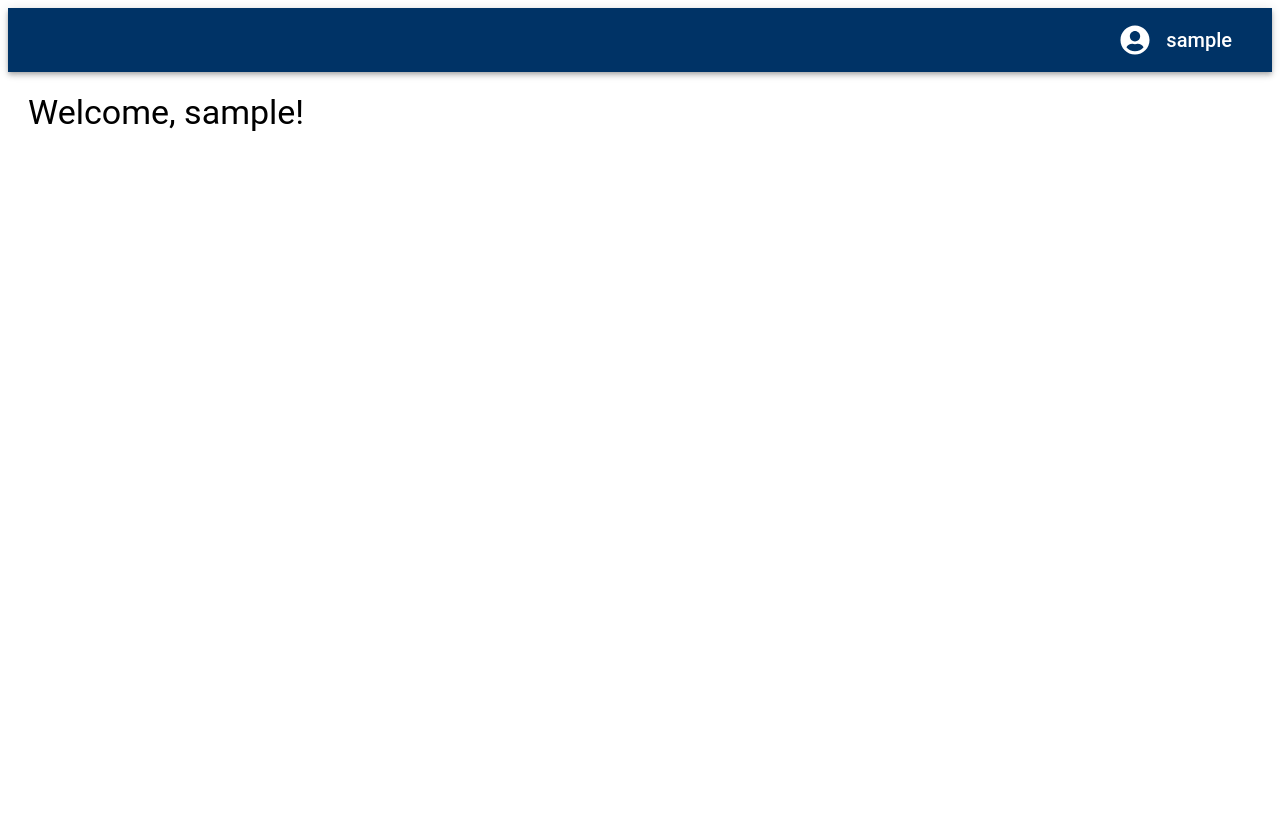
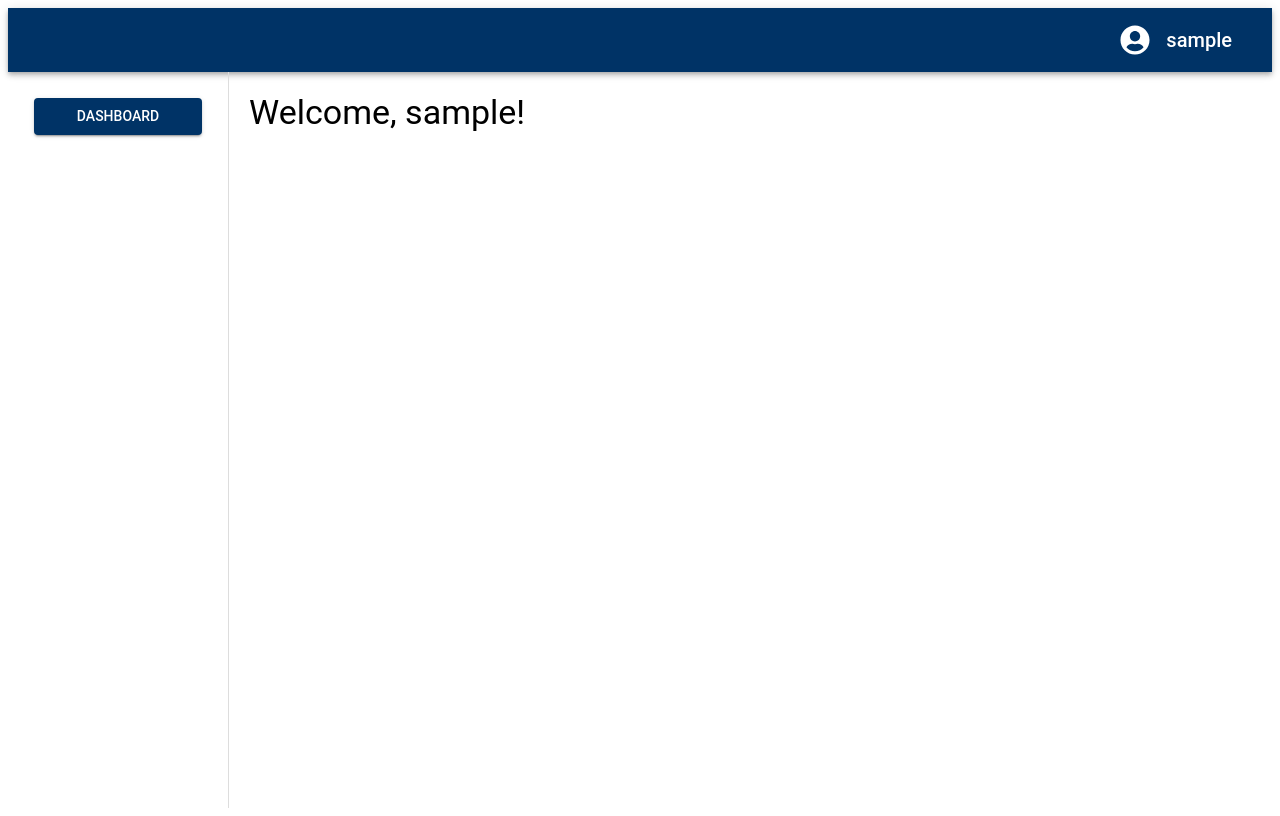
Before and after one commit to nsmajlovic1/NBP-TIM3, a React (Create React App) app in the folder frontend/parts-tracker/: page /dashboard in a window 1280 px wide. Built offline with nearby package versions, Linux system fonts and the light colour scheme; sample sign-in values are in the browser's storage.

Commit message:
refactor Dashboard layout to include OptionsPanel and dynamic content

```diff
--- /dev/null
+++ b/frontend/parts-tracker/src/components/OptionsPanel.js
@@ -0,0 +1,29 @@
+import { Button, List, ListItem, Typography, Box } from "@mui/material";
+import { useState } from "react";
+
+const OptionsPanel = ({ onOptionSelect }) => {
+  const [selectedOption, setSelectedOption] = useState("Dashboard");
+
+  const handleOptionClick = (option) => {
+    setSelectedOption(option);
+    onOptionSelect(option);
+  };
+
+  return (
+    <Box sx={{ width: 200, padding: "10px", borderRight: "1px solid #ddd" }}>
+      <List>
+        <ListItem>
+          <Button
+            fullWidth
+            variant={selectedOption === "Dashboard" ? "contained" : "outlined"}
+            onClick={() => handleOptionClick("Dashboard")}
+          >
+            Dashboard
+          </Button>
+        </ListItem>
+      </List>
+    </Box>
+  );
+};
+
+export default OptionsPanel;
--- a/frontend/parts-tracker/src/pages/Dashboard.js
+++ b/frontend/parts-tracker/src/pages/Dashboard.js
@@ -4,11 +4,14 @@ import { AppBar, Toolbar, IconButton, Typography, Menu, MenuItem, Box } from "@m
 import { FaUserCircle } from "react-icons/fa";
 import { useNavigate } from "react-router-dom";
 import ChangePasswordModal from "../components/ChangePasswordModal";
+import OptionsPanel from "../components/OptionsPanel";
+import AddUserForm from "../components/AddUserForm";
 
 const Dashboard = () => {
   const { user, logout } = useAuth();
   const [anchorEl, setAnchorEl] = useState(null);
   const [openModal, setOpenModal] = useState(false);
+  const [selectedOption, setSelectedOption] = useState("Dashboard");
   const navigate = useNavigate();
 
   const handleMenuClick = (event) => {
@@ -36,8 +39,12 @@ const Dashboard = () => {
     alert("Password changed successfully!");
   };
 
+  const handleOptionSelect = (option) => {
+    setSelectedOption(option);
+  };
+
   return (
-    <div>
+    <div style={{ display: "flex", flexDirection: "column", height: "100vh" }}>
       <AppBar position="static">
         <Toolbar>
           <Box sx={{ flexGrow: 1 }} />
@@ -72,10 +79,19 @@ const Dashboard = () => {
         <MenuItem onClick={handleLogout}>Logout</MenuItem>
       </Menu>
 
-      <div style={{ padding: "20px" }}>
-        <Typography variant="h4" sx={{ fontFamily: "'Roboto', 'Arial', sans-serif" }}>
-          Welcome, {user.username}!
-        </Typography>
+      <div style={{ display: "flex", flexGrow: 1 }}>
+
+        <OptionsPanel onOptionSelect={handleOptionSelect} />
+
+        <div style={{ flexGrow: 1, padding: "20px" }}>
+          {selectedOption === "Dashboard" && (
+            <Typography variant="h4" sx={{ fontFamily: "'Roboto', 'Arial', sans-serif" }}>
+              Welcome, {user.username}!
+            </Typography>
+          )}
+
+          {selectedOption === "Add User" && <AddUserForm />}
+        </div>
       </div>
 
       <ChangePasswordModal
```
Also changed, not shown: frontend/parts-tracker/src/components/DashboardContent.js (added, +16 -0 lines).
